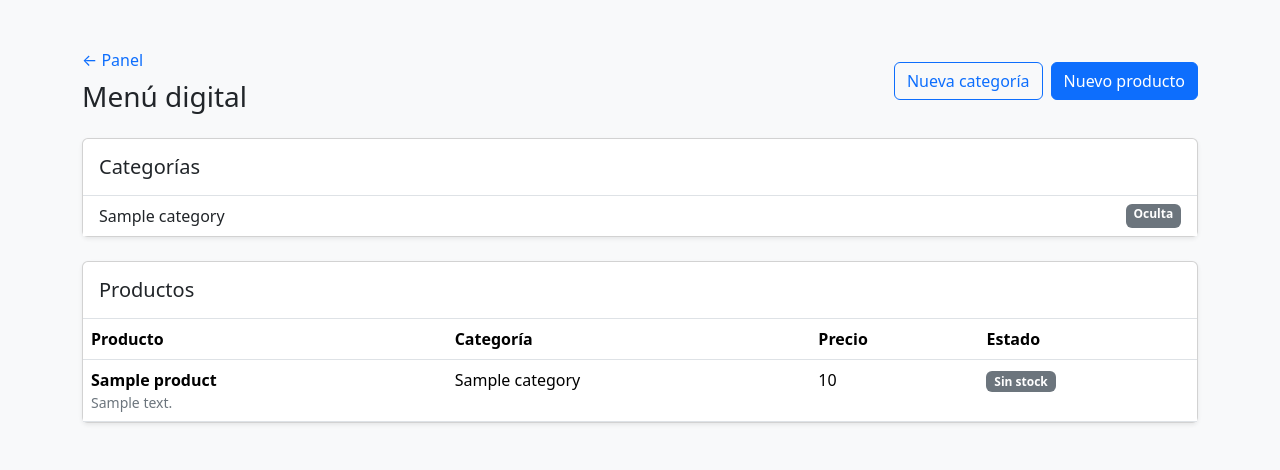
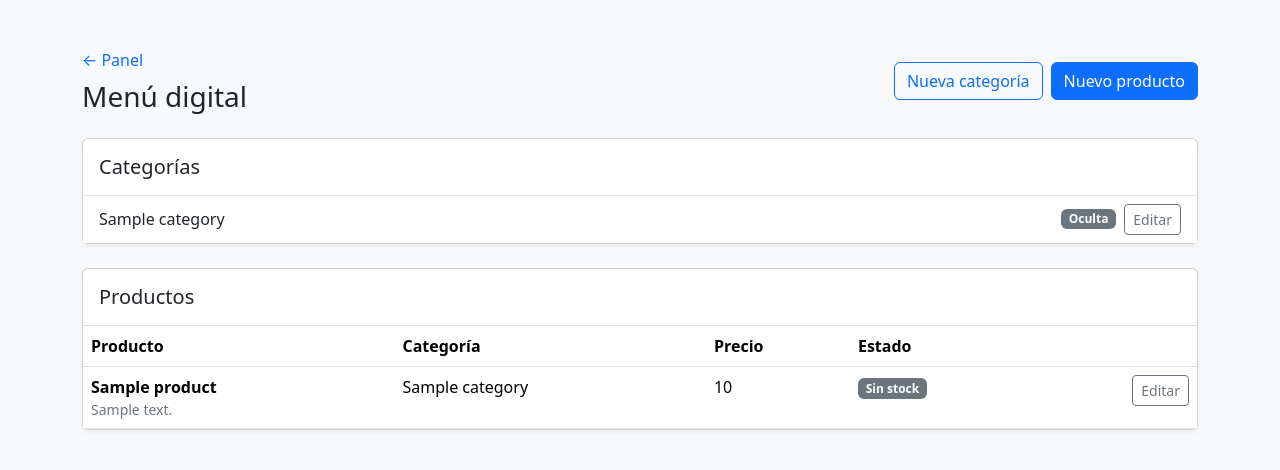
Before and after one commit to Jerethecreator-47/app-menu, a Python web app: template app/templates/admin/catalog.html in a window 1280 px wide. Shown: the part 56-526 px from the top of the page. Run offline with Jinja, Linux system fonts and the light colour scheme; the template is opened without the code that fills it: most values are stand-ins (such as "Sample title", 1, 10 or a date in 2020).

Commit message:
Enhance category and product sections with edit buttons

```diff
--- a/app/templates/admin/catalog.html
+++ b/app/templates/admin/catalog.html
@@ -2,6 +2,6 @@
 {% block title %}Menú | GastroFlow{% endblock %}
 {% block content %}
   <div class="d-flex flex-wrap justify-content-between align-items-center gap-3 mb-4"><div><a class="text-decoration-none" href="{{ url_for('admin.dashboard') }}">← Panel</a><h1 class="h3 mt-2 mb-0">Menú digital</h1></div><div class="d-flex gap-2"><a class="btn btn-outline-primary" href="{{ url_for('admin.create_category') }}">Nueva categoría</a><a class="btn btn-primary" href="{{ url_for('admin.create_product') }}">Nuevo producto</a></div></div>
-  <section class="card shadow-sm mb-4"><div class="card-body p-0"><div class="p-3 border-bottom"><h2 class="h5 mb-0">Categorías</h2></div>{% if categories %}<ul class="list-group list-group-flush">{% for category in categories %}<li class="list-group-item d-flex justify-content-between"><span>{{ category.name }}</span>{% if category.is_active %}<span class="badge text-bg-success">Activa</span>{% else %}<span class="badge text-bg-secondary">Oculta</span>{% endif %}</li>{% endfor %}</ul>{% else %}<p class="text-secondary p-3 mb-0">Creá la primera categoría para poder agregar productos.</p>{% endif %}</div></section>
-  <section class="card shadow-sm"><div class="card-body p-0"><div class="p-3 border-bottom"><h2 class="h5 mb-0">Productos</h2></div>{% if products %}<div class="table-responsive"><table class="table table-hover mb-0"><thead><tr><th>Producto</th><th>Categoría</th><th>Precio</th><th>Estado</th></tr></thead><tbody>{% for product in products %}<tr><td><strong>{{ product.name }}</strong>{% if product.description %}<div class="small text-secondary">{{ product.description }}</div>{% endif %}</td><td>{{ product.category.name }}</td><td>{{ product.price_display }}</td><td>{% if product.is_available %}<span class="badge text-bg-success">Disponible</span>{% else %}<span class="badge text-bg-secondary">Sin stock</span>{% endif %}</td></tr>{% endfor %}</tbody></table></div>{% else %}<p class="text-secondary p-3 mb-0">Todavía no hay productos.</p>{% endif %}</div></section>
+  <section class="card shadow-sm mb-4"><div class="card-body p-0"><div class="p-3 border-bottom"><h2 class="h5 mb-0">Categorías</h2></div>{% if categories %}<ul class="list-group list-group-flush">{% for category in categories %}<li class="list-group-item d-flex justify-content-between align-items-center"><span>{{ category.name }}</span><div class="d-flex align-items-center gap-2">{% if category.is_active %}<span class="badge text-bg-success">Activa</span>{% else %}<span class="badge text-bg-secondary">Oculta</span>{% endif %}<a class="btn btn-sm btn-outline-secondary" href="{{ url_for('admin.edit_category', category_id=category.id) }}">Editar</a></div></li>{% endfor %}</ul>{% else %}<p class="text-secondary p-3 mb-0">Creá la primera categoría para poder agregar productos.</p>{% endif %}</div></section>
+  <section class="card shadow-sm"><div class="card-body p-0"><div class="p-3 border-bottom"><h2 class="h5 mb-0">Productos</h2></div>{% if products %}<div class="table-responsive"><table class="table table-hover mb-0"><thead><tr><th>Producto</th><th>Categoría</th><th>Precio</th><th>Estado</th><th></th></tr></thead><tbody>{% for product in products %}<tr><td><strong>{{ product.name }}</strong>{% if product.description %}<div class="small text-secondary">{{ product.description }}</div>{% endif %}</td><td>{{ product.category.name }}</td><td>{{ product.price_display }}</td><td>{% if product.is_available %}<span class="badge text-bg-success">Disponible</span>{% else %}<span class="badge text-bg-secondary">Sin stock</span>{% endif %}</td><td class="text-end"><a class="btn btn-sm btn-outline-secondary" href="{{ url_for('admin.edit_product', product_id=product.id) }}">Editar</a></td></tr>{% endfor %}</tbody></table></div>{% else %}<p class="text-secondary p-3 mb-0">Todavía no hay productos.</p>{% endif %}</div></section>
 {% endblock %}
```
